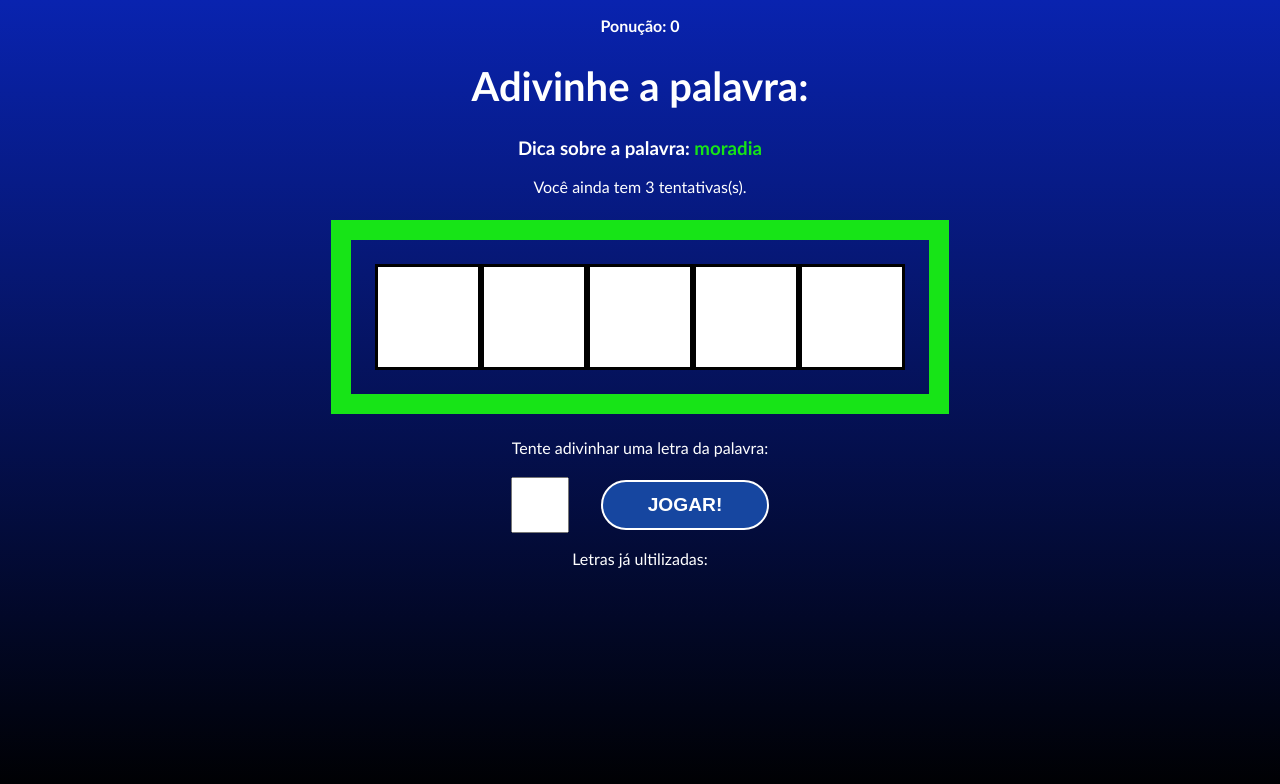
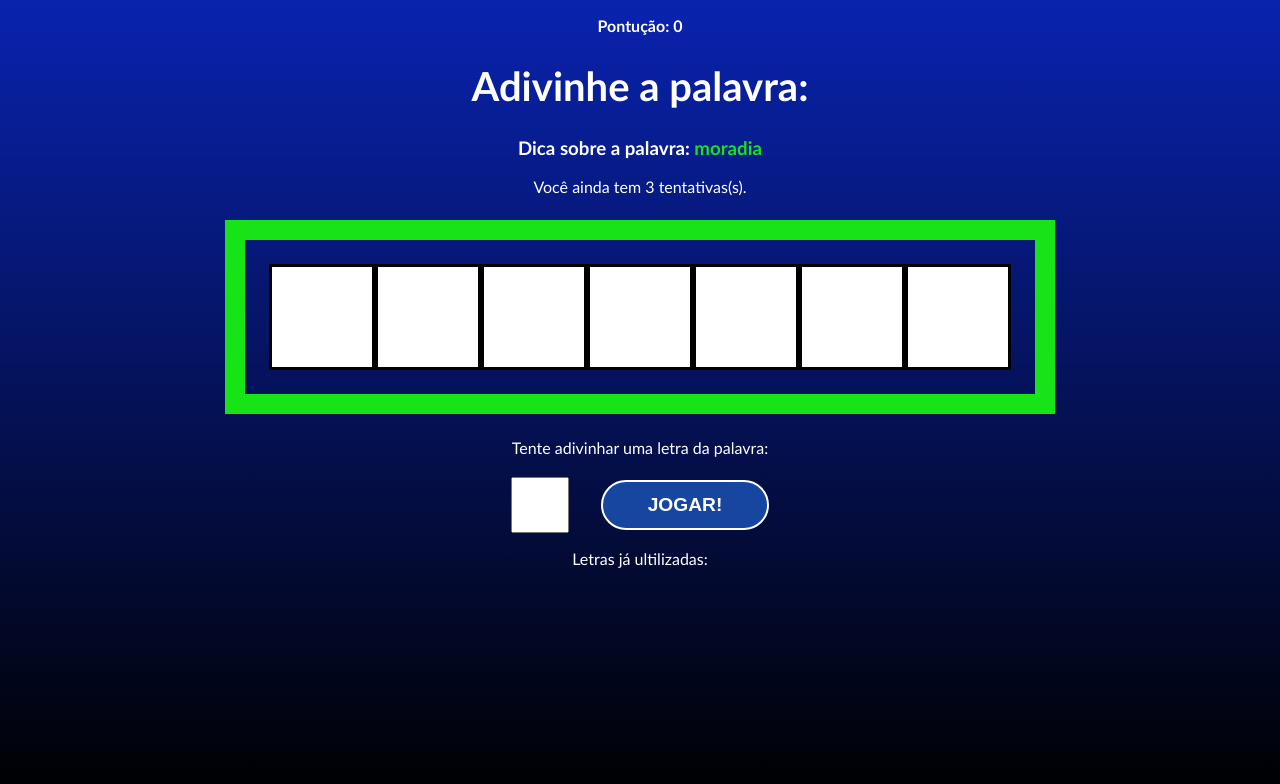
Before and after one commit to AlexandreLiberatto/Adivinhe-a-Palavra, a React (Vite) app: page / in a window 1280 px wide. Both pictures are taken after a click on the button "COMEÇAR O JOGO". Shown: the top 784 px of the page. Built offline with nearby package versions, Linux system fonts and the light colour scheme.

Commit message:
Implementando lógica para o fim do jogo e acrescentando novas palavras aos arrays

```diff
--- a/src/App.jsx
+++ b/src/App.jsx
@@ -18,6 +18,8 @@ const stages = [
   { id: 3, name: "end" },
 ];
 
+const guessesQty = 3
+
 function App() {
   const [gameStage, setGameStage] = useState(stages[0].name);
   const [words] = useState(wordsList);
@@ -26,9 +28,9 @@ function App() {
   const [pickedCategory, setPickedCategory] = useState("");
   const [letters, setLetters] = useState([]);
 
-  const [guessedLetters, setGuessedLeters] = useState([]);
+  const [guessedLetters, setGuessedLetters] = useState([]);
   const [wrongLetters, setWrongLetters] = useState([]);
-  const [guesses, setGuesses] = useState(3); /* Chances do usuário */
+  const [guesses, setGuesses] = useState(guessesQty); /* Chances do usuário */
   const [score, setScore] = useState(0);
 
   const pickWordAndCategory = () => {
@@ -67,11 +69,49 @@ function App() {
 
   // process
   const verifyLetter = (letter) => {
-    console.log(letter);
+    const normalizedLetter = letter.toLowerCase();
+
+    if (
+      guessedLetters.includes(normalizedLetter) ||
+      wrongLetters.includes(normalizedLetter)
+    ) {
+      return;
+    }
+
+    if (letter.includes(normalizedLetter)) {
+      setGuessedLetters((actualGuessedLetters) => [
+        ...actualGuessedLetters,
+        normalizedLetter,
+      ]);
+    } else {
+      setWrongLetters((actualWorongLetters) => [
+        ...actualWorongLetters,
+        normalizedLetter,
+      ]);
+      setGuesses((actualGuesses) => actualGuesses -1)
+    }
   };
+
+  const clearLetterStates = () => {
+    setGuessedLetters([])
+    setWrongLetters([])
+  }
+
+  useEffect(() => {
+    // reset
+    clearLetterStates()
+
+    if(guesses <= 0) {
+      setGameStage(stages[2].name)
+    }
+
+  }, [guesses])
 
   //restarts
   const retry = () => {
+    setScore(0)
+    setGuesses(guessesQty)
+
     setGameStage(stages[0].name);
   };
 
--- a/src/components/Game.jsx
+++ b/src/components/Game.jsx
@@ -15,7 +15,7 @@ const Game = ({
   const letterInputRef = useRef(null);
 
   const handleSubmit = (e) => {
-    e.preventDefalt();
+    e.preventDefault();
 
     verifyLetter(letter);
 
@@ -27,7 +27,7 @@ const Game = ({
   return (
     <div className="game">
       <p className="points">
-        <span>Ponução: {score}</span>
+        <span>Pontução: {score}</span>
       </p>
       <h1>Adivinhe a palavra:</h1>
       <h3 className="tip">
--- a/src/data/words.jsx
+++ b/src/data/words.jsx
@@ -1,8 +1,8 @@
 export const wordsList = {
-    frutas: ['maçã', 'banana', 'laranja', 'uva', 'pera'],
-    transporte: ['carro', 'bicicleta', 'ônibus', 'trem', 'avião'],
-    animais: ['gato', 'cachorro', 'pássaro', 'peixe', 'coelho'],
-    moradia: ['casa', 'apartamento', 'villa', 'cabana', 'tenda'],
-    eletronicos: ['computador', 'celular', 'tablet', 'notebook', 'smartwatch'],
-    esportes: ['futebol', 'basquete', 'tênis', 'futebol de campo', 'vôlei']
-  };
+  frutas: ['maçã', 'banana', 'laranja', 'uva', 'pera', 'limão', 'manga', 'melão', 'pêssego', 'abacaxi'],
+  transporte: ['carro', 'bicicleta', 'ônibus', 'trem', 'avião', 'metrô', 'barco', 'taxi', 'moto', 'trator'],
+  animais: ['gato', 'cachorro', 'pássaro', 'peixe', 'coelho', 'rato', 'tigre', 'leão', 'urso', 'pato'],
+  moradia: ['casa', 'apartamento', 'villa', 'cabana', 'tenda', 'barraca', 'mansão', 'sobrado', 'bangalô', 'choupana'],
+  eletronicos: ['computador', 'celular', 'tablet', 'notebook', 'smartwatch', 'teclado', 'mouse', 'monitor', 'fones', 'impressora'],
+  esportes: ['futebol', 'basquete', 'tênis', 'vôlei', 'handebol', 'natação', 'atletismo', 'ginástica', 'ciclismo', 'surfe']
+};
```
